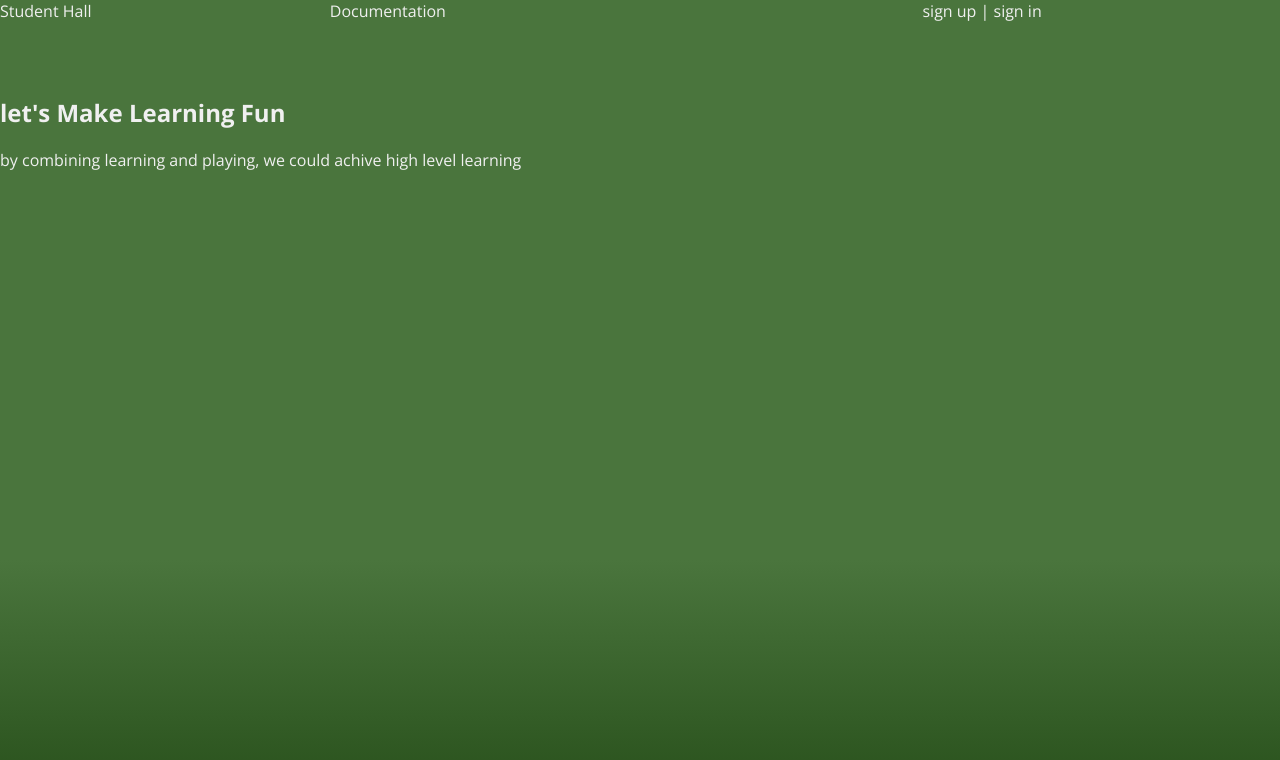
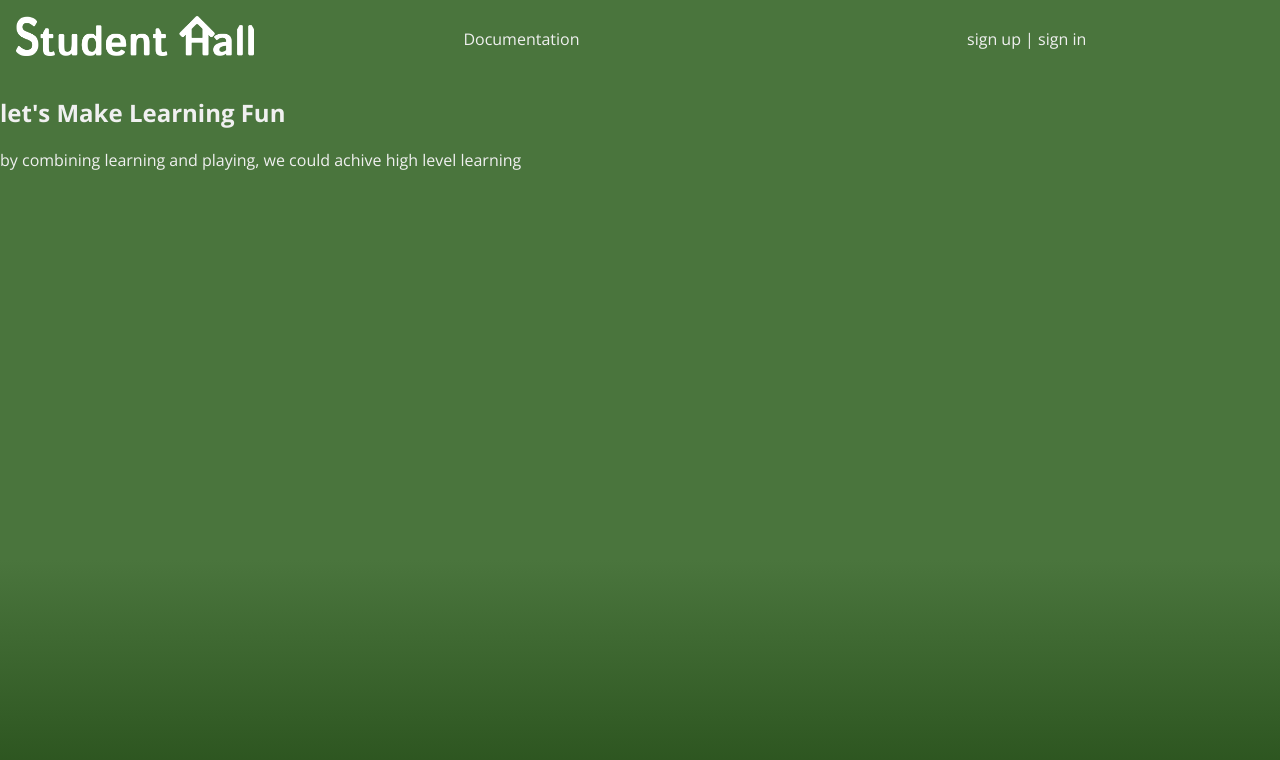
Before and after one commit to kekuwi/StudentHall, a plain HTML site: page Index.html in a window 1280 px wide. Drawn offline with nearby package versions, Linux system fonts and the light colour scheme.

Commit message:
Changing Title Text into Stylized PNG
HTML Changes:
- Changed "Student Hall" Title into PNG format

CSS Changes:
- Added "img" semantic
- fixed navigation alignment and spacing

```diff
--- a/Index.css
+++ b/Index.css
@@ -28,6 +28,10 @@ main{
     margin-top: 3rem;
 }
 
+img{
+    margin: 1rem;
+}
+
 .navbar{
     height: 3rem;
     width: 100vw;
@@ -38,8 +42,13 @@ main{
     padding: 0;
     margin: 0;
     display: flex;
-    justify-items: center;
+    align-items: center;
 }
 .nav-item{
     margin: auto;
+    align-items: center;
 }
+
+.navbar-list:last-child{
+    align-items: flex-end;
+}
--- a/Index.html
+++ b/Index.html
@@ -11,7 +11,7 @@
             <nav class="navbar">
                 <ul class="navbar-list">
                     <li class="navbar-item">
-                        <a href="#" class="navbar-link">Student Hall</a>
+                        <a href="#" class="navbar-link"> <img src="Student Hall Logo.png" alt="Student Hall Logo" height="40"> </a>
                     </li>
                     <li class="nav-item">
                         <a href="#" class="navbar-link">Documentation</a>
```
